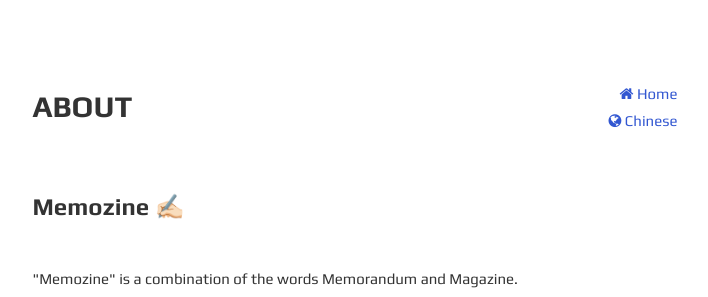
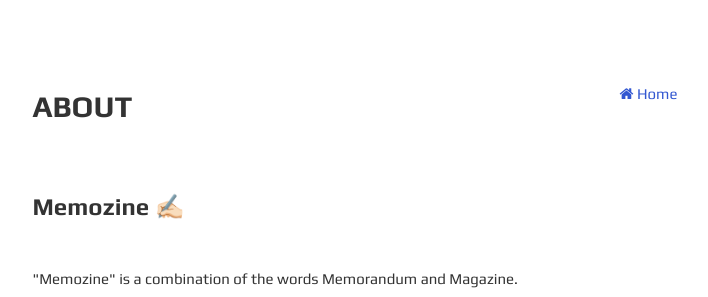
Before and after one commit to codyb1ue/codyb1ue.github.io, a Jekyll site: the page built from en/about.html, in a window 1280 px wide. Shown: the top 297 px of the page, without its empty margins (285-993 px from the left). Built offline with Jekyll 4.4.1, drawn with Linux system fonts in a browser that asks for light colours.

Commit message:
Update about.html

```diff
--- a/en/about.html
+++ b/en/about.html
@@ -3,14 +3,7 @@ layout: page
 ---
 <div class="flex-row-between">
     <h1>About</h1>
-    <div class="link-container">
-        <div class="link-item">
-            <a href="{{ site.url }}{{ site.baseurl }}/en"><i class="fa fa-home" aria-hidden="true"></i> Home</a>
-        </div>
-        <div class="link-item">
-            <a href="{{ site.url }}{{ site.baseurl }}/zh/about/"><i class="fa fa-globe" aria-hidden="true"></i> Chinese</a>
-        </div>
-    </div>
+    <a href="{{ site.url }}{{ site.baseurl }}/en"><i class="fa fa-home" aria-hidden="true"></i> Home</a>
 </div>
 
 
```
